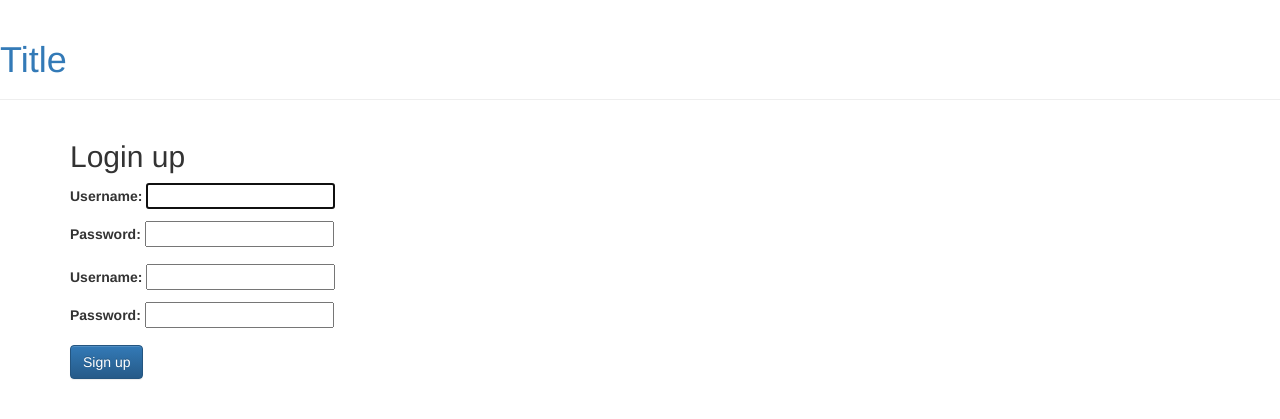
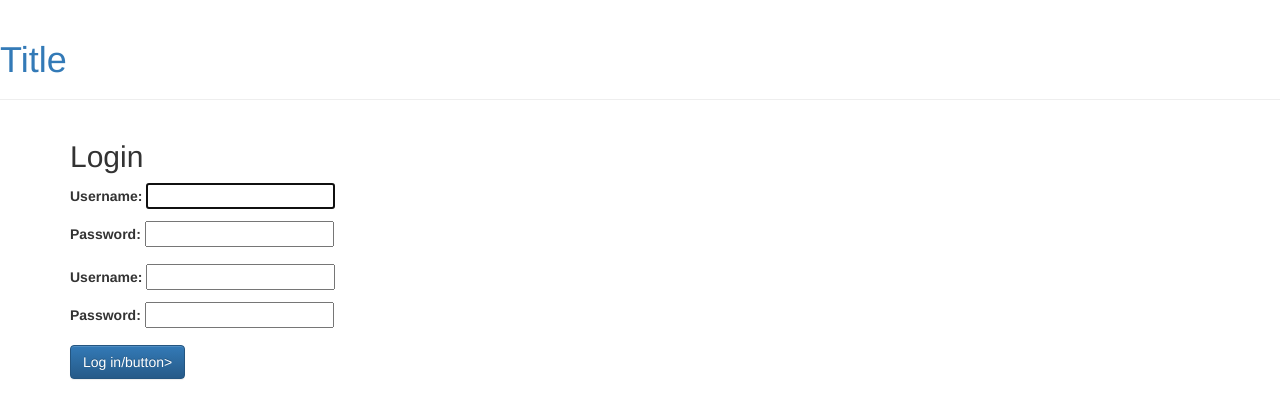
Before and after one commit to FAenX/letsblog, a Django app: page /accounts/login/ in a window 1280 px wide. Shown: the top 419 px of the page. Run offline with Django 3.2, Linux system fonts and the light colour scheme; some libraries are stand-ins or nearby versions.

Commit message:
modified html

```diff
--- a/templates/registration/login.html
+++ b/templates/registration/login.html
@@ -1,7 +1,7 @@
 {% extends 'base.html' %}
 
 {% block content %}
-<h2>Login up</h2>
+<h2>Login</h2>
 <div id="form-container">
     <form method="post">
         {% csrf_token %}
@@ -11,7 +11,7 @@
                 {{ form.as_p }}
             </div>
             {% endfor %}
-            <button type="submit" class="btn btn-primary">Sign up</button>
+            <button type="submit" class="btn btn-primary">Log in/button>
 
         </div>
     </form>
```
